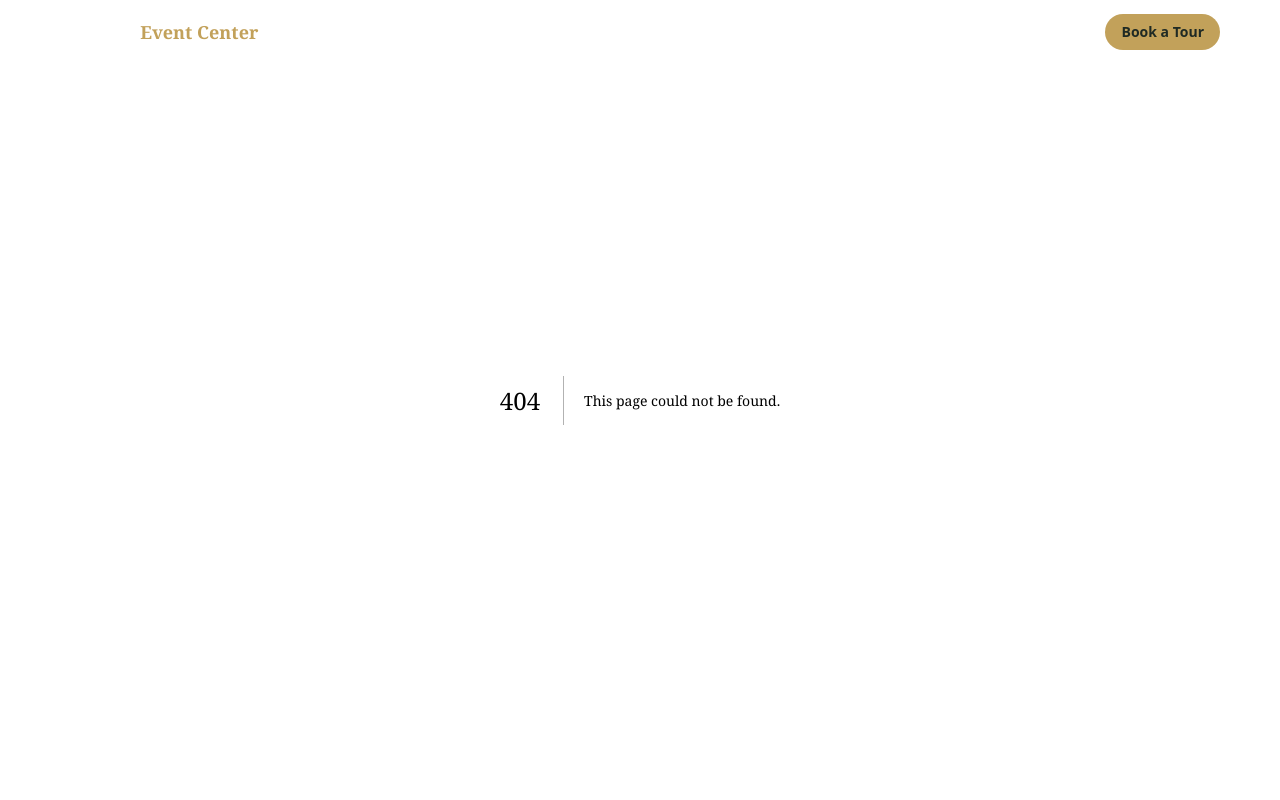
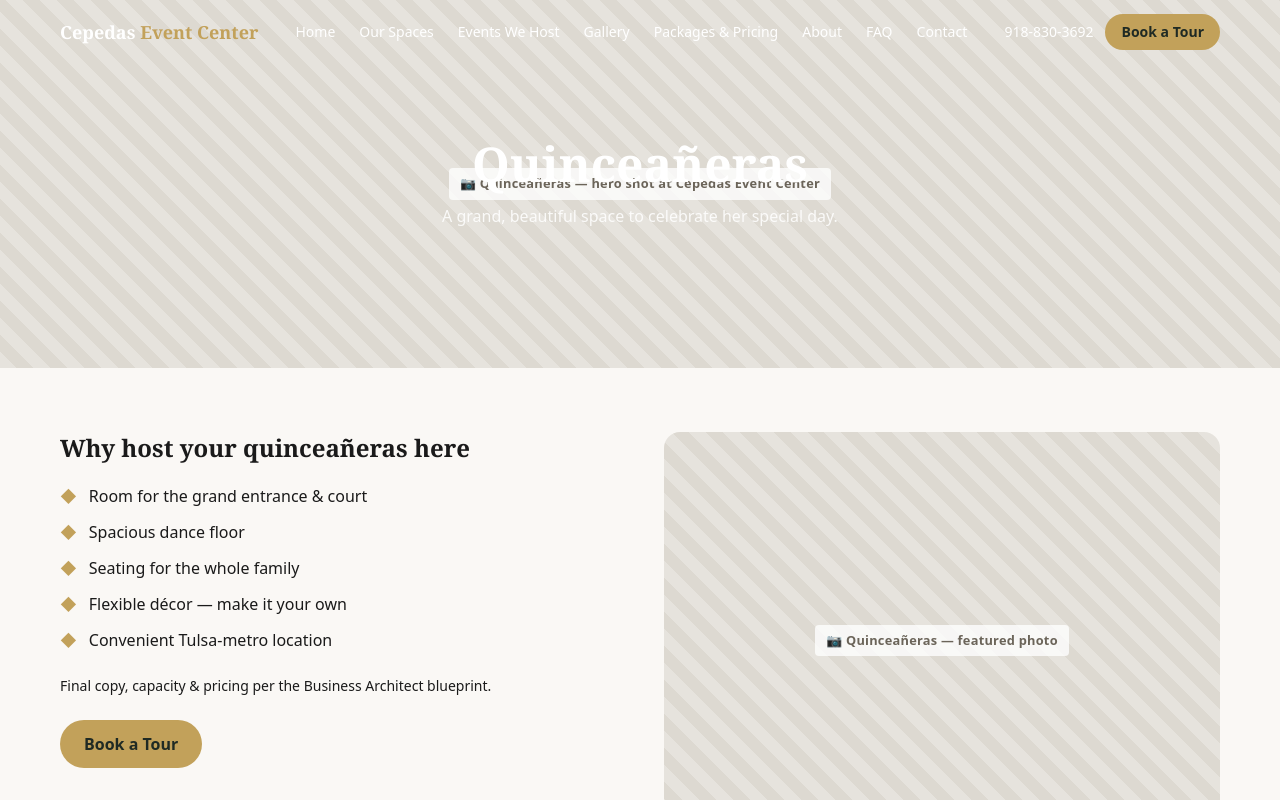
Before and after one commit to gonzalezcap/cepedas-event-center, a Next.js app: page /quinceaneras in a window 1280 px wide. Before the commit this address had no page. Shown: the top 800 px of the page. Built offline with nearby package versions, Linux system fonts and the light colour scheme.

Commit message:
Add Quinceañeras event page

```diff
--- /dev/null
+++ b/app/quinceaneras/page.tsx
@@ -0,0 +1,8 @@
+import EventPage from "@/components/EventPage";
+export const metadata = {
+  title: "Quinceañera Venue in Tulsa, OK",
+  description: "Celebrate her quinceañera at Cepedas Event Center in Tulsa, OK. A spacious, elegant venue for the grand entrance, dances & dinner. Book a tour.",
+};
+export default function Page() {
+  return <EventPage title="Quinceañeras" intro="A grand, beautiful space to celebrate her special day." bullets={["Room for the grand entrance & court","Spacious dance floor","Seating for the whole family","Flexible décor — make it your own","Convenient Tulsa-metro location"]} gallery={["Grand entrance","Court of honor","Dance floor","Dinner setup","Décor detail","Family portrait"]} />;
+}
```
